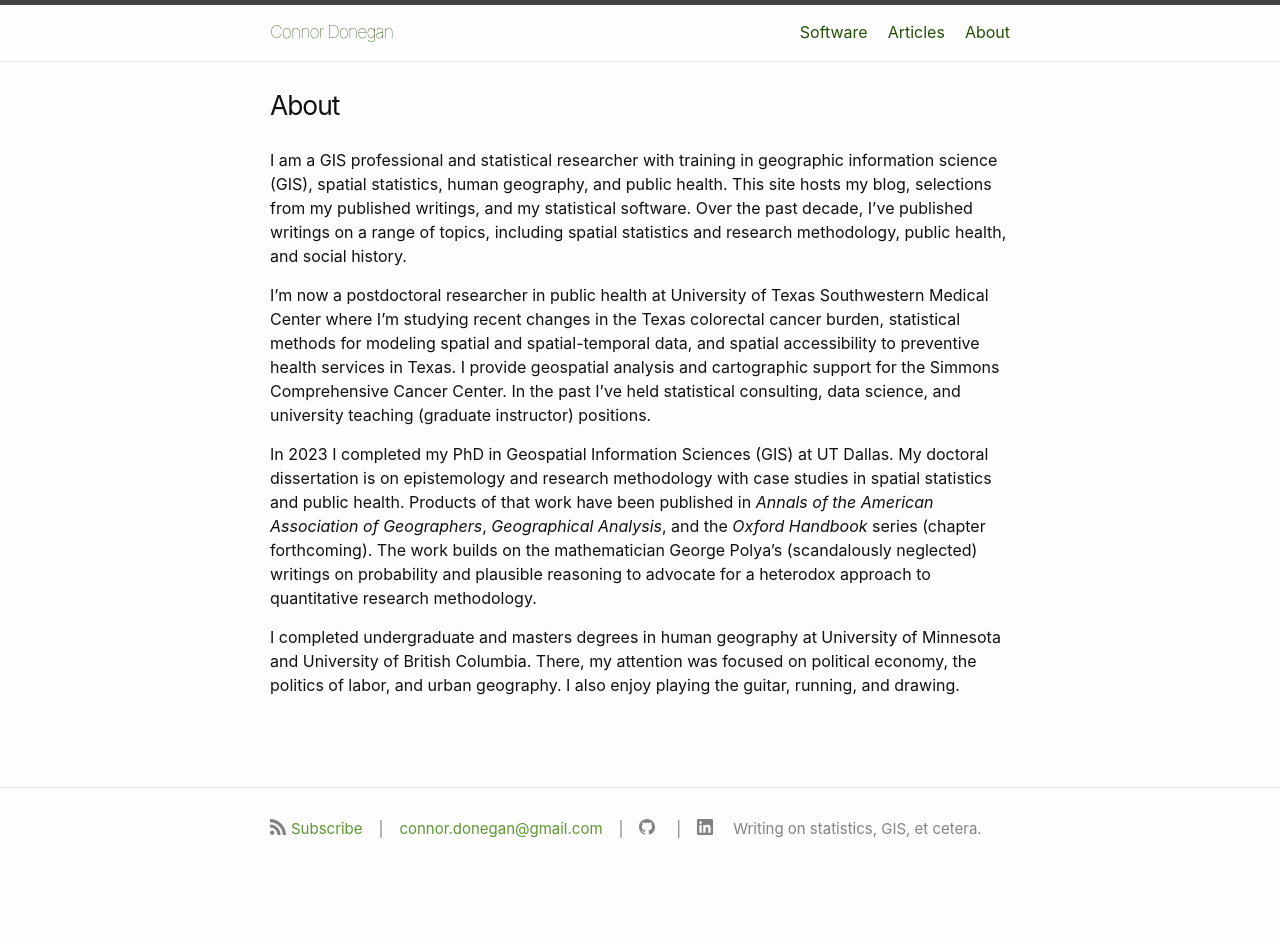
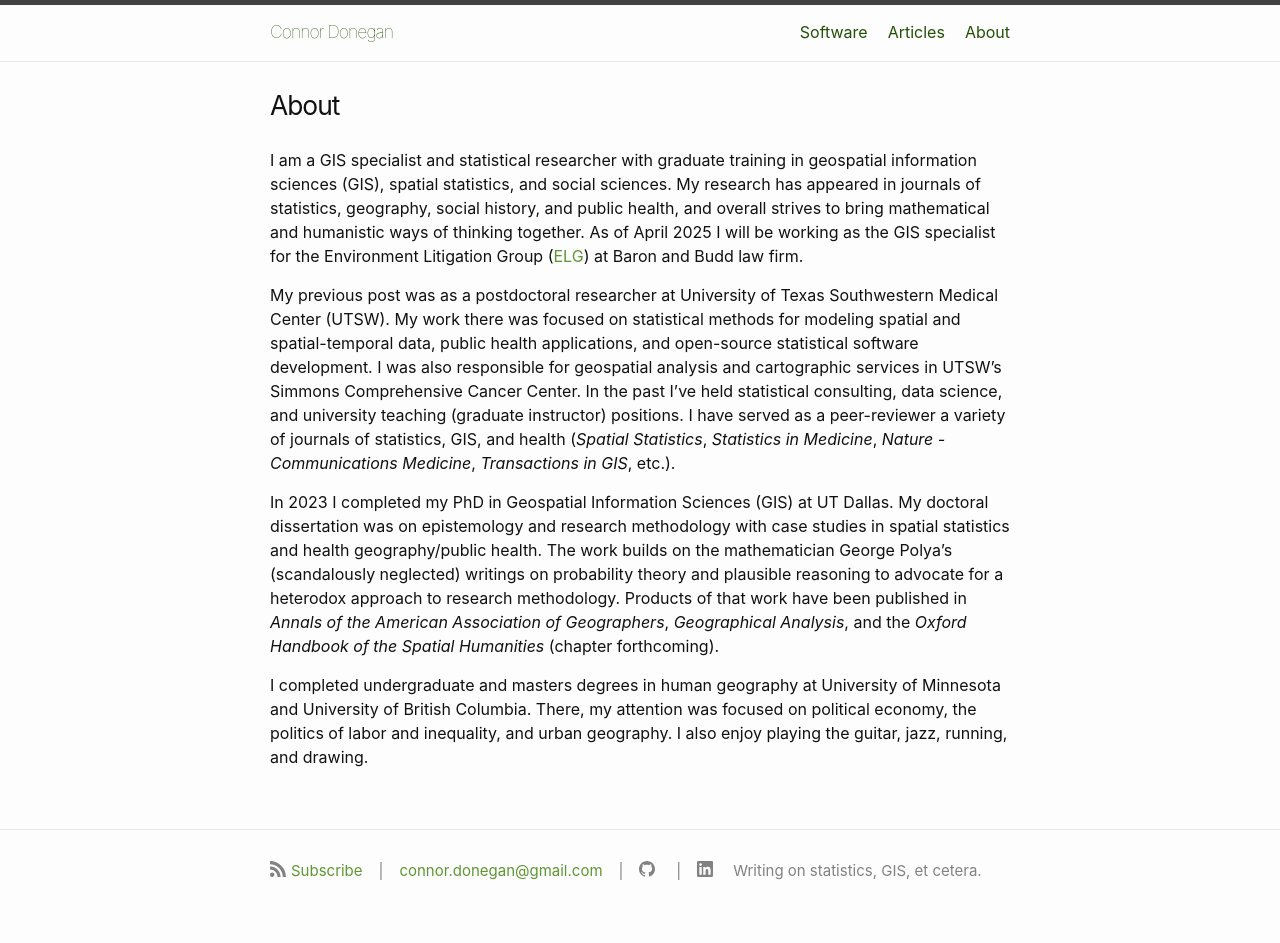
Before and after one commit to ConnorDonegan/connordonegan.github.io, a Jekyll site: the page built from about.markdown, in a window 1280 px wide. Built offline with Jekyll 4.4.1, drawn with Linux system fonts in a browser that asks for light colours; before the commit the page ends 900 px from its top, so only the background shows below that.

```diff
--- a/_posts/2025-01-08-space-time-mortality.markdown
+++ b/_posts/2025-01-08-space-time-mortality.markdown
@@ -546,7 +546,7 @@
 cores = 4
 
 # sampling
-S1 <- sampling(car_ar,
+S1 <- sampling(ar_model,
                data = stan_dl,
                iter = iter,
                cores = cores)
--- a/about.markdown
+++ b/about.markdown
@@ -4,10 +4,10 @@
 permalink: /about/
 ---
 
-I am a GIS professional and statistical researcher with training in geographic information science (GIS), spatial statistics, human geography, and public health. This site hosts my blog, selections from my published writings, and my statistical software. Over the past decade, I've published writings on a range of topics, including spatial statistics and research methodology, public health, and social history.
+I am a GIS specialist and statistical researcher with graduate training in geospatial information sciences (GIS), spatial statistics, and social sciences. My research has appeared in journals of statistics, geography, social history, and public health, and overall strives to bring mathematical and humanistic ways of thinking together. As of April 2025 I will be working as the GIS specialist for the Environment Litigation Group ([ELG](https://www.environmentallitigationgroup.com/)) at Baron and Budd law firm.
 
-I'm now a postdoctoral researcher in public health at University of Texas Southwestern Medical Center where I'm studying recent changes in the Texas colorectal cancer burden, statistical methods for modeling spatial and spatial-temporal data, and spatial accessibility to preventive health services in Texas. I provide geospatial analysis and cartographic support for the Simmons Comprehensive Cancer Center. In the past I've held statistical consulting, data science, and university teaching (graduate instructor) positions.
+My previous post was as a postdoctoral researcher at University of Texas Southwestern Medical Center (UTSW). My work there was focused on statistical methods for modeling spatial and spatial-temporal data, public health applications, and open-source statistical software development. I was also responsible for geospatial analysis and cartographic services in UTSW's Simmons Comprehensive Cancer Center. In the past I've held statistical consulting, data science, and university teaching (graduate instructor) positions. I have served as a peer-reviewer a variety of journals of statistics, GIS, and health (*Spatial Statistics*, *Statistics in Medicine*, *Nature - Communications Medicine*, *Transactions in GIS*, etc.).
 
-In 2023 I completed my PhD in Geospatial Information Sciences (GIS) at UT Dallas. My doctoral dissertation is on epistemology and research methodology with case studies in spatial statistics and public health. Products of that work have been published in *Annals of the American Association of Geographers*, *Geographical Analysis*, and the *Oxford Handbook* series (chapter forthcoming). The work builds on the mathematician George Polya's (scandalously neglected) writings on probability and plausible reasoning to advocate for a heterodox approach to quantitative research methodology.
+In 2023 I completed my PhD in Geospatial Information Sciences (GIS) at UT Dallas. My doctoral dissertation was on epistemology and research methodology with case studies in spatial statistics and health geography/public health. The work builds on the mathematician George Polya's (scandalously neglected) writings on probability theory and plausible reasoning to advocate for a heterodox approach to research methodology. Products of that work have been published in *Annals of the American Association of Geographers*, *Geographical Analysis*, and the *Oxford Handbook of the Spatial Humanities* (chapter forthcoming).
 
-I completed undergraduate and masters degrees in human geography at University of Minnesota and University of British Columbia. There, my attention was focused on political economy, the politics of labor, and urban geography. I also enjoy playing the guitar, running, and drawing.
+I completed undergraduate and masters degrees in human geography at University of Minnesota and University of British Columbia. There, my attention was focused on political economy, the politics of labor and inequality, and urban geography. I also enjoy playing the guitar, jazz, running, and drawing.
```
Also changed, not shown: 8 other files.
